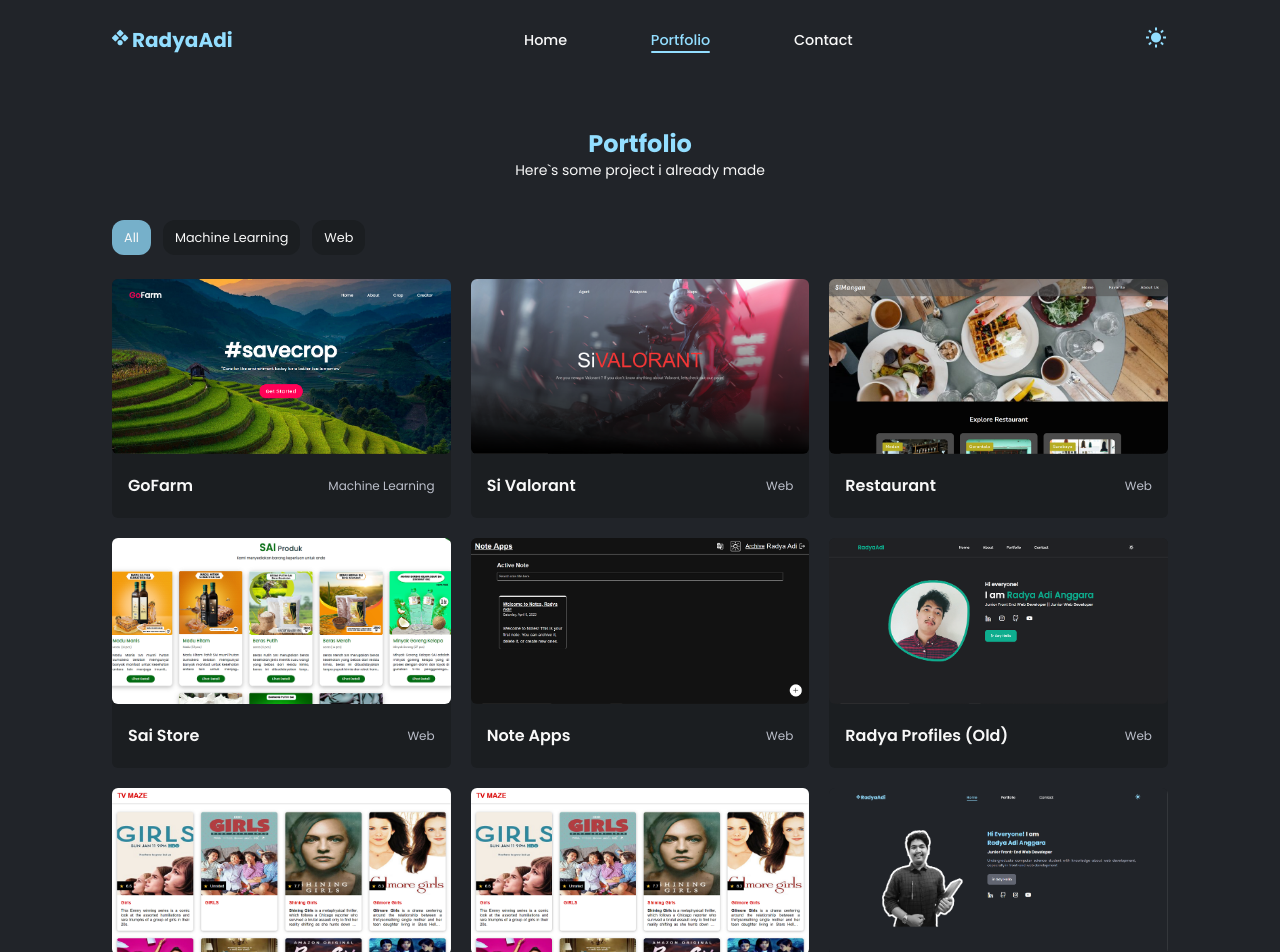
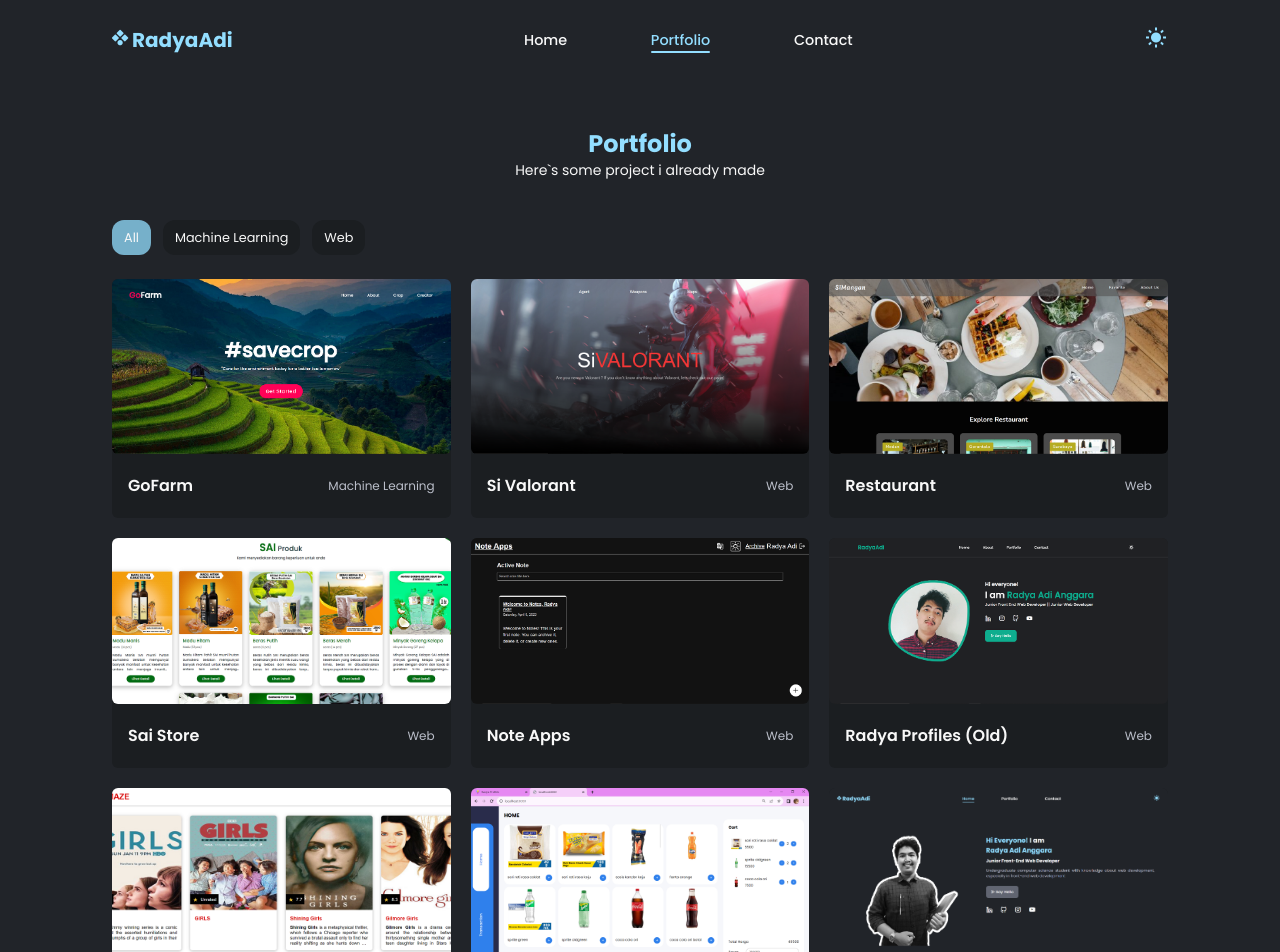
Before and after one commit to radyaadi/radya-profiles, a React (Vite) app: page /portfolio in a window 1280 px wide. Shown: the top 952 px of the page. Built offline with nearby package versions, Linux system fonts and the light colour scheme.

Commit message:
edit image

```diff
--- a/src/pages/Portfolio/project-list.js
+++ b/src/pages/Portfolio/project-list.js
@@ -116,13 +116,13 @@
   {
     id: '009-uuid',
     name: 'POST Client',
-    createdAt: '2023-05-23',
+    createdAt: '2023-05-18',
     category: 'web',
     description:
       'POST Client is a website that I created using NextJs Framework with Javascript Programming Language. This web contains content about the sale and purchase transactions at a store',
     siteUrl: 'https://github.com/radyaadi/post-client',
     repoUrl: 'https://github.com/radyaadi/post-client',
-    imgUrl: './project-img/tv-maze/main.png',
+    imgUrl: './project-img/post-client/main.png',
     tags: [
       '#next-js',
       '#react-context',
```
Also changed, not shown: public/project-img/post-client/main.png (added).
